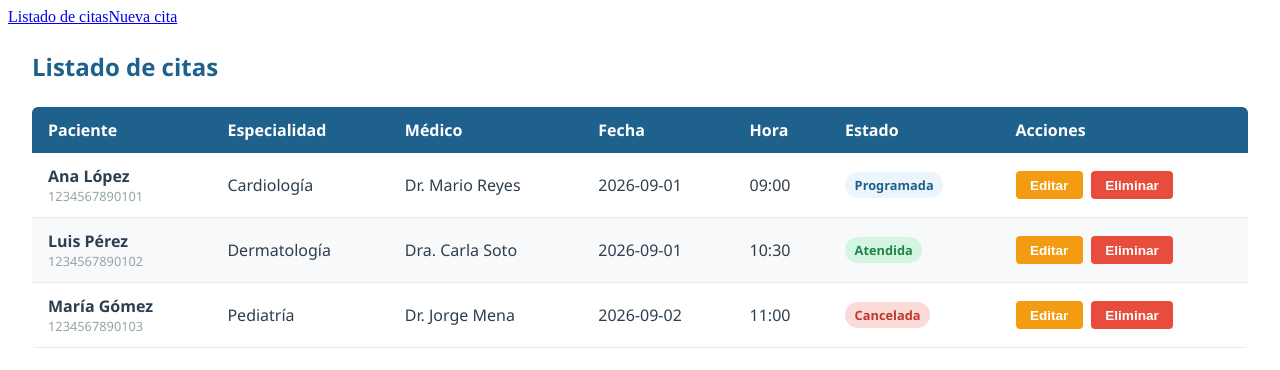
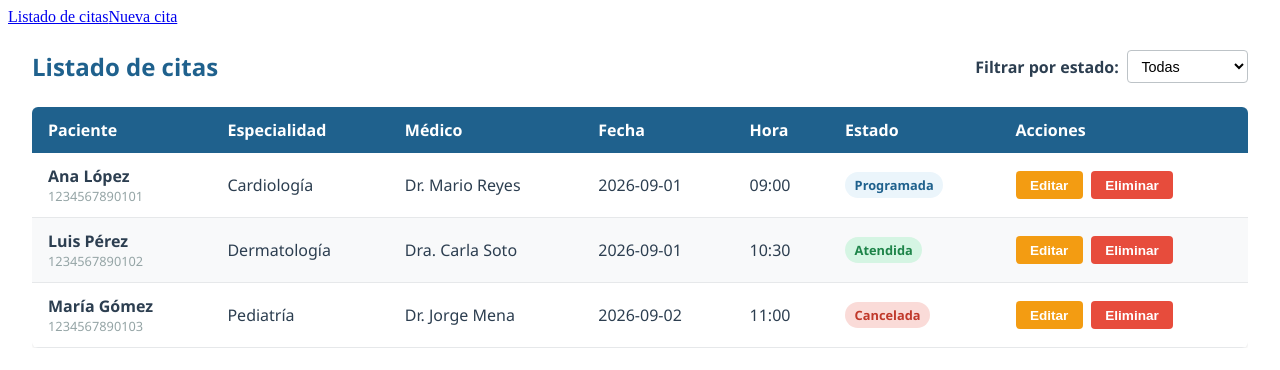
Before and after one commit to Diegoat96/Reservacion_De_Citas_Medicas, an Angular app: page / in a window 1280 px wide. Shown: the top 370 px of the page. Built offline with nearby package versions, Linux system fonts and the light colour scheme.

Commit message:
feat: agregar filtro de citas por estado

```diff
--- a/src/app/components/listado-citas/listado-citas.component.html
+++ b/src/app/components/listado-citas/listado-citas.component.html
@@ -1,13 +1,36 @@
 <section class="listado">
   <header class="listado__header">
     <h2 class="listado__titulo">Listado de citas</h2>
+
+    <div class="listado__filtros">
+      <label for="filtro-estado" class="listado__filtro-label">
+        Filtrar por estado:
+      </label>
+      <select
+        id="filtro-estado"
+        class="listado__filtro-select"
+        [value]="filtro"
+        (change)="cambiarFiltro($event)"
+      >
+        <option *ngFor="let opcion of OPCIONES_FILTRO" [value]="opcion">
+          {{ opcion }}
+        </option>
+      </select>
+    </div>
   </header>
 
   <p *ngIf="citas.length === 0" class="listado__vacio">
     No hay citas registradas
   </p>
 
-  <div *ngIf="citas.length > 0" class="listado__tabla-wrapper">
+  <p *ngIf="citas.length > 0 && indicesFiltrados.length === 0" class="listado__vacio">
+    No hay citas con el estado "{{ filtro }}"
+  </p>
+
+  <div
+    *ngIf="citas.length > 0 && indicesFiltrados.length > 0"
+    class="listado__tabla-wrapper"
+  >
     <table class="tabla">
       <thead class="tabla__thead">
         <tr class="tabla__fila">
@@ -21,22 +44,24 @@
         </tr>
       </thead>
       <tbody class="tabla__tbody">
-        <ng-container *ngFor="let cita of citas; let indice = index">
+        <ng-container *ngFor="let indice of indicesFiltrados">
           <tr class="tabla__fila">
             <td class="tabla__dato">
-              <span class="tabla__paciente">{{ cita.nombrePaciente }}</span>
-              <span class="tabla__dpi">{{ cita.dpi }}</span>
+              <span class="tabla__paciente">
+                {{ citaEn(indice).nombrePaciente }}
+              </span>
+              <span class="tabla__dpi">{{ citaEn(indice).dpi }}</span>
             </td>
-            <td class="tabla__dato">{{ cita.especialidad }}</td>
-            <td class="tabla__dato">{{ cita.medico }}</td>
-            <td class="tabla__dato">{{ cita.fecha }}</td>
-            <td class="tabla__dato">{{ cita.hora }}</td>
+            <td class="tabla__dato">{{ citaEn(indice).especialidad }}</td>
+            <td class="tabla__dato">{{ citaEn(indice).medico }}</td>
+            <td class="tabla__dato">{{ citaEn(indice).fecha }}</td>
+            <td class="tabla__dato">{{ citaEn(indice).hora }}</td>
             <td class="tabla__dato">
               <span
                 class="estado"
-                [ngClass]="'estado--' + estadoCss(cita.estado)"
+                [ngClass]="'estado--' + estadoCss(citaEn(indice).estado)"
               >
-                {{ cita.estado }}
+                {{ citaEn(indice).estado }}
               </span>
             </td>
             <td class="tabla__dato tabla__acciones">
--- a/src/app/components/listado-citas/listado-citas.component.ts
+++ b/src/app/components/listado-citas/listado-citas.component.ts
@@ -4,6 +4,10 @@ import { Cita, EstadoCita } from '../../models/cita';
 import { CitasService } from '../../services/citas.service';
 
 const OPCIONES_ESTADO: EstadoCita[] = ['Programada', 'Atendida', 'Cancelada'];
+const OPCIONES_FILTRO: ('Todas' | EstadoCita)[] = [
+  'Todas',
+  ...OPCIONES_ESTADO,
+];
 const OPCIONES_SI_NO: boolean[] = [true, false];
 
 @Component({
@@ -14,9 +18,11 @@ const OPCIONES_SI_NO: boolean[] = [true, false];
 })
 export class ListadoCitasComponent implements OnInit {
   protected citas: Cita[] = [];
+  protected filtro: 'Todas' | EstadoCita = 'Todas';
   protected indiceEdicion: number | null = null;
   protected formularioEdicion!: FormGroup;
   protected readonly OPCIONES_ESTADO = OPCIONES_ESTADO;
+  protected readonly OPCIONES_FILTRO = OPCIONES_FILTRO;
   protected readonly OPCIONES_SI_NO = OPCIONES_SI_NO;
 
   constructor(
@@ -29,8 +35,27 @@ export class ListadoCitasComponent implements OnInit {
     this.inicializarFormulario();
   }
 
+  protected get indicesFiltrados(): number[] {
+    return this.citas
+      .map((cita, indice) => ({ cita, indice }))
+      .filter(({ cita }) => this.filtro === 'Todas' || cita.estado === this.filtro)
+      .map(({ indice }) => indice);
+  }
+
+  protected citaEn(indice: number): Cita {
+    return this.citas[indice];
+  }
+
   protected estadoCss(estado: EstadoCita): string {
     return estado.toLowerCase();
+  }
+
+  protected cambiarFiltro(evento: Event): void {
+    const seleccion = (evento.target as HTMLSelectElement).value;
+    if (this.esOpcionDeFiltro(seleccion)) {
+      this.filtro = seleccion;
+      this.cancelarEdicion();
+    }
   }
 
   protected iniciarEdicion(indice: number): void {
@@ -95,8 +120,8 @@ export class ListadoCitasComponent implements OnInit {
     this.actualizarCitas();
   }
 
-  private citaEn(indice: number): Cita {
-    return this.citas[indice];
+  private esOpcionDeFiltro(valor: string): valor is 'Todas' | EstadoCita {
+    return OPCIONES_FILTRO.includes(valor as 'Todas' | EstadoCita);
   }
 
   private actualizarCitas(): void {
```
